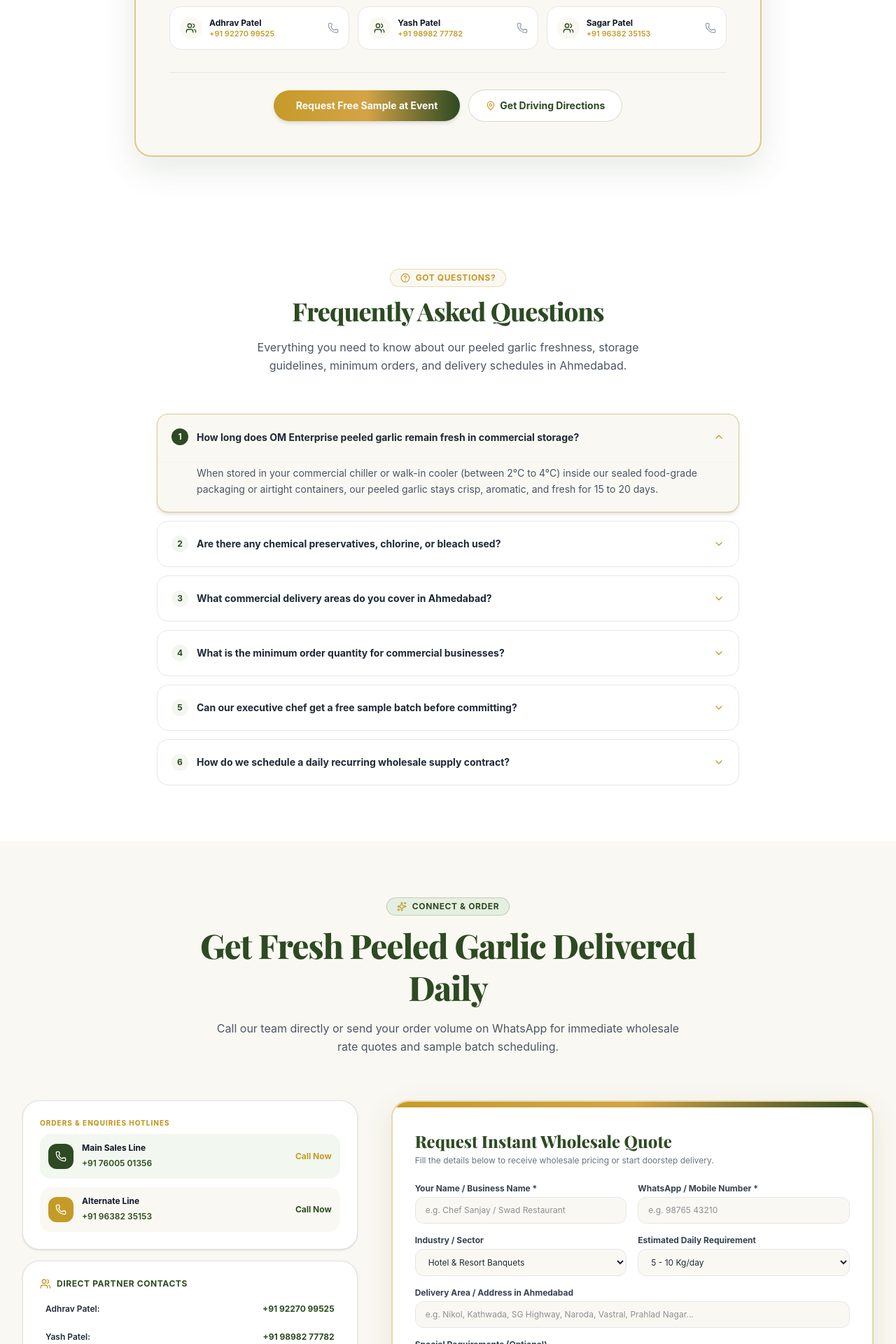
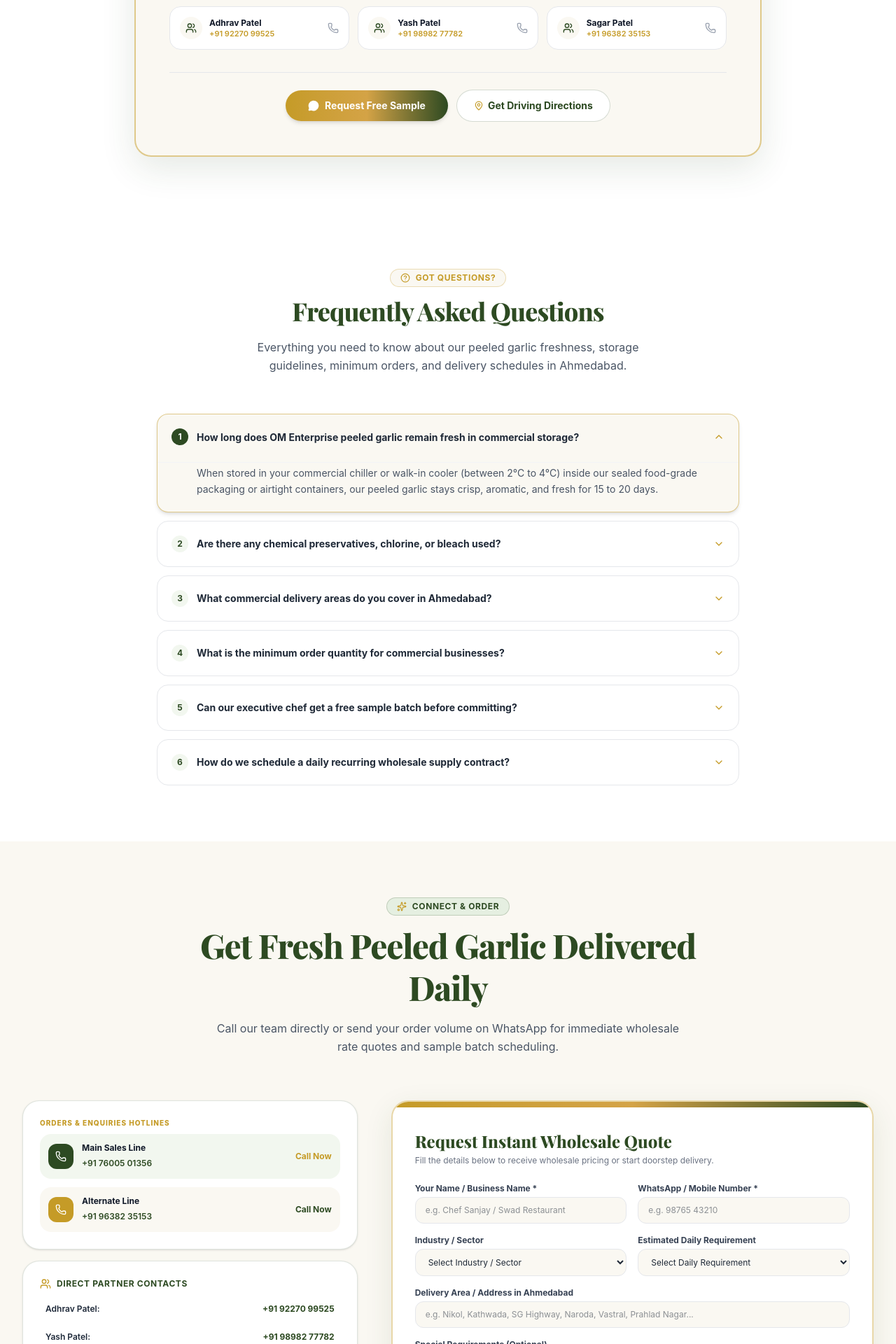
Before and after one commit to harshpatel1011/OM-Garlic, a React (Vite) app: page / in a window 1280 px wide. Shown: the part 5420-7340 px from the top of the page at 70% size. Built offline with nearby package versions, Linux system fonts and the light colour scheme; a web font is replaced by a local one.

Commit message:
feat: Update ContactSection and OrderModal to allow dynamic industry and volume selection; enhance GrandOpeningSection with WhatsApp sample request link

```diff
--- a/src/components/ContactSection.tsx
+++ b/src/components/ContactSection.tsx
@@ -16,8 +16,8 @@
   const [formData, setFormData] = useState({
     name: '',
     phone: '',
-    industry: 'Restaurant / Cafe',
-    volume: '5 - 10 Kg/day',
+    industry: '',
+    volume: '',
     location: '',
     notes: '',
   });
@@ -213,6 +213,7 @@
                       onChange={(e) => setFormData({ ...formData, industry: e.target.value })}
                       className="w-full px-3.5 py-2.5 rounded-xl border border-gray-200 focus:outline-none focus:border-[#2D4A22] bg-[#FAF8F2] cursor-pointer"
                     >
+                      <option value="" disabled>Select Industry / Sector</option>
                       <option value="Hotel & Resort Banquets">Hotel & Resort Banquets</option>
                       <option value="Restaurant & Cafe Chains">Restaurant & Cafe Chains</option>
                       <option value="Catering & Event Organizers">Catering & Event Organizers</option>
@@ -230,6 +231,7 @@
                       onChange={(e) => setFormData({ ...formData, volume: e.target.value })}
                       className="w-full px-3.5 py-2.5 rounded-xl border border-gray-200 focus:outline-none focus:border-[#2D4A22] bg-[#FAF8F2] cursor-pointer"
                     >
+                      <option value="" disabled>Select Daily Requirement</option>
                       <option value="1 - 2 Kg/day">1 - 2 Kg/day</option>
                       <option value="5 - 10 Kg/day">5 - 10 Kg/day</option>
                       <option value="15 - 30 Kg/day">15 - 30 Kg/day</option>
--- a/src/components/GrandOpeningSection.tsx
+++ b/src/components/GrandOpeningSection.tsx
@@ -8,6 +8,7 @@
   ExternalLink,
   Award,
   Users,
+  MessageCircle,
 } from 'lucide-react';
 import { COMPANY_INFO } from '../data/garlicData';
 
@@ -23,6 +24,10 @@
   ];
 
   const mapUrl = COMPANY_INFO.mapUrl;
+
+  const sampleWhatsAppUrl = `https://wa.me/${COMPANY_INFO.whatsapp}?text=${encodeURIComponent(
+    'Hi OM Enterprise, I would like to request a Free Sample of your peeled garlic for my restaurant / business. Please share sample details.'
+  )}`;
 
   return (
     <section id="grand-opening" className="py-14 sm:py-20 bg-white relative overflow-hidden font-sans">
@@ -159,12 +164,16 @@
 
             {/* Bottom RSVP & Sample Request */}
             <div className="mt-8 pt-6 border-t border-gray-200 text-center flex flex-col sm:flex-row items-center justify-center gap-3">
-              <button
-                onClick={onOpenOrderModal}
-                className="w-full sm:w-auto px-8 py-3 rounded-full text-xs sm:text-sm font-bold text-white bg-gradient-to-r from-[#C59B27] via-[#D4A346] to-[#2D4A22] shadow-md hover:shadow-lg transition-all cursor-pointer"
+              <a
+                href={sampleWhatsAppUrl}
+                target="_blank"
+                rel="noopener noreferrer"
+
+                className="w-full sm:w-auto px-8 py-3 rounded-full text-xs sm:text-sm font-bold text-white bg-gradient-to-r from-[#C59B27] via-[#D4A346] to-[#2D4A22] shadow-md hover:shadow-lg transition-all inline-flex items-center justify-center gap-2 cursor-pointer"
               >
-                Request Free Sample at Event
-              </button>
+                <MessageCircle className="w-4 h-4 fill-white" />
+                <span>Request Free Sample</span>
+              </a>
 
               <a
                 href={mapUrl}
--- a/src/components/OrderModal.tsx
+++ b/src/components/OrderModal.tsx
@@ -17,7 +17,7 @@
 }
 
 const mapSector = (sec?: string): string => {
-  if (!sec) return 'Hotel / Banquet';
+  if (!sec) return '';
   const s = sec.toLowerCase();
   if (s.includes('hotel') || s.includes('banquet') || s.includes('resort')) return 'Hotel / Banquet';
   if (s.includes('restaurant') || s.includes('dhaba') || s.includes('cafe')) return 'Restaurant / Cafe';
@@ -25,7 +25,7 @@
   if (s.includes('cloud') || s.includes('kitchen')) return 'Cloud Kitchen';
   if (s.includes('processing') || s.includes('paste') || s.includes('factor')) return 'Food Processing Factory';
   if (s.includes('distributor') || s.includes('wholesale')) return 'Wholesale Distributor';
-  return 'Hotel / Banquet';
+  return '';
 };
 
 const VALID_VOLUMES = ['1 Kg', '2 Kg', '5 Kg', '10 Kg', '15 Kg', '20 Kg', '25 Kg', '30 Kg', '50 Kg', '100 Kg', '100+ Kg'];
@@ -38,7 +38,7 @@
   defaultSector,
 }) => {
   const [volume, setVolume] = useState('');
-  const [customerType, setCustomerType] = useState('Hotel / Banquet');
+  const [customerType, setCustomerType] = useState(defaultSector ? mapSector(defaultSector) : '');
   const [name, setName] = useState('');
   const [phone, setPhone] = useState('');
   const [area, setArea] = useState('');
@@ -60,6 +60,8 @@
 
     if (defaultSector) {
       setCustomerType(mapSector(defaultSector));
+    } else {
+      setCustomerType('');
     }
     setVolumeError(false);
   }, [defaultVolume, defaultSector, isOpen]);
@@ -160,6 +162,7 @@
                 onChange={(e) => setCustomerType(e.target.value)}
                 className="w-full px-3.5 py-2.5 rounded-xl border border-gray-200 focus:outline-none focus:border-[#2D4A22] bg-[#FAF8F2] cursor-pointer"
               >
+                <option value="" disabled>Select Business Sector</option>
                 <option value="Hotel / Banquet">Hotel / Resort / Banquet</option>
                 <option value="Restaurant / Cafe">Restaurant / Cafe / Dhaba</option>
                 <option value="Catering Service">Catering & Event Service</option>
```
